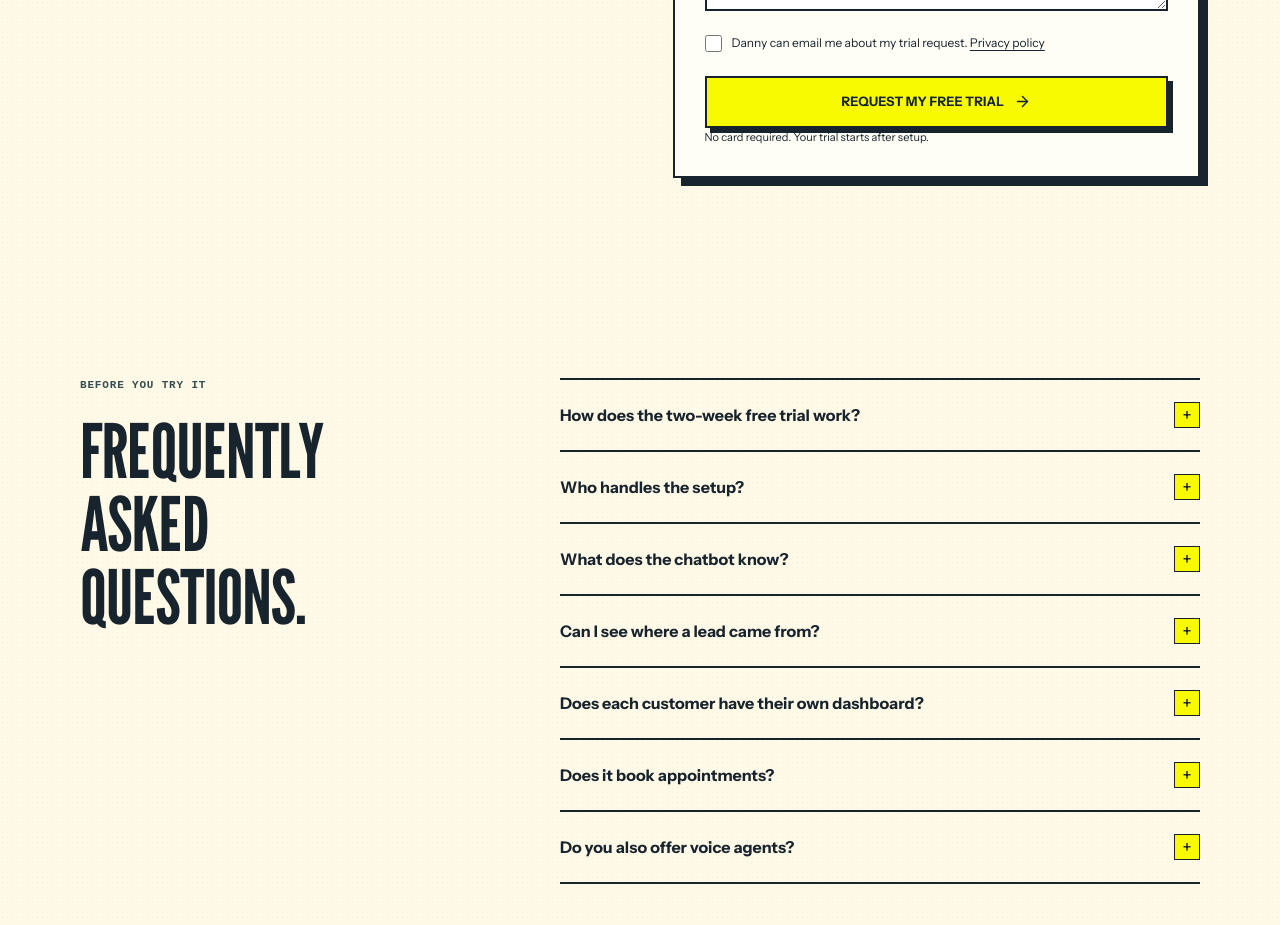
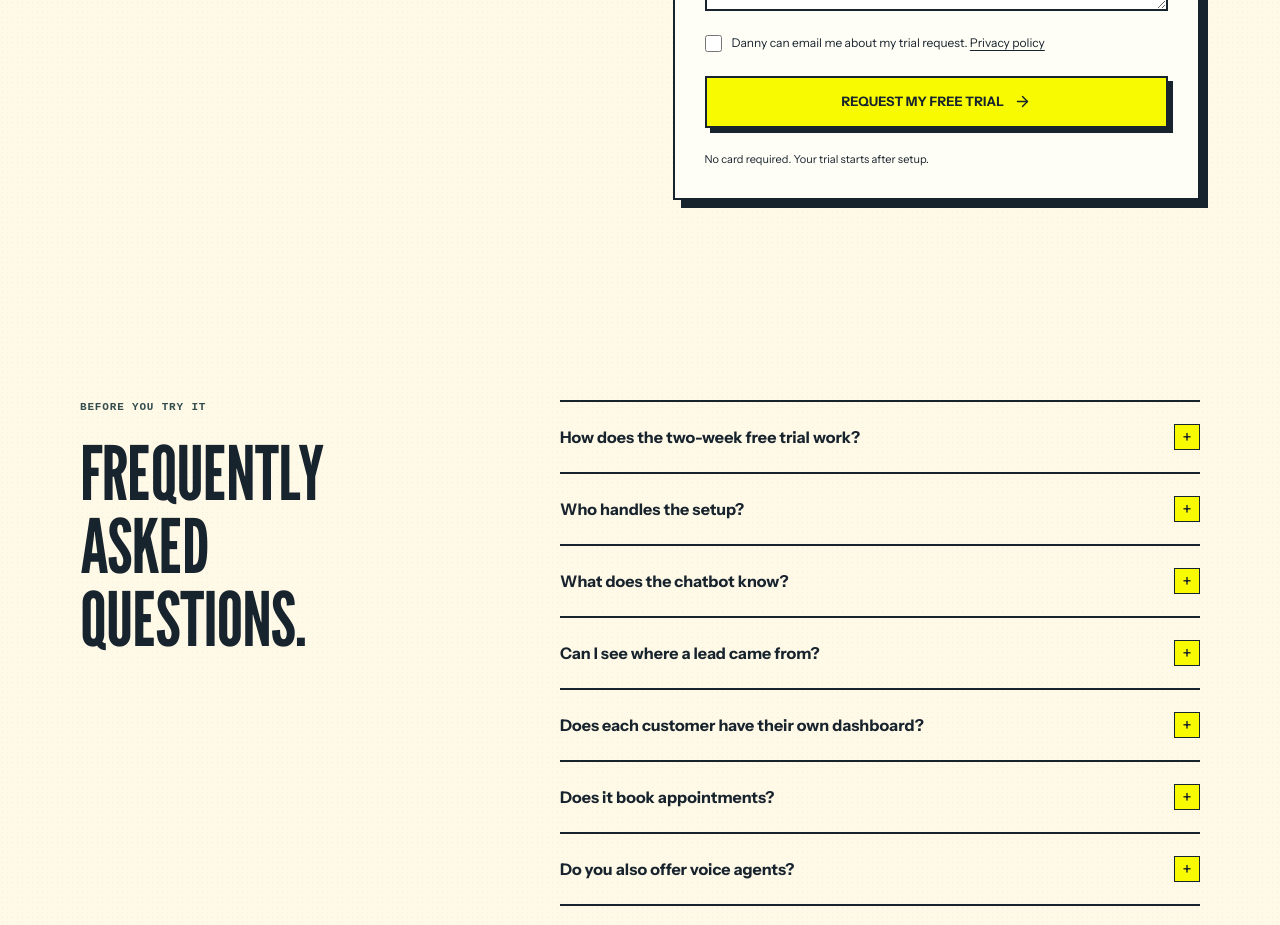
Before and after one commit to dannymsullivan/raleigh-lead-recovery, a Next.js app: page / in a window 1280 px wide. Shown: the part 9460-10385 px from the top of the page. Built offline with nearby package versions, Linux system fonts and the light colour scheme.

Commit message:
fix: restore spacing below trial form submit button

```diff
--- a/app/chatbot-sales.css
+++ b/app/chatbot-sales.css
@@ -253,7 +253,7 @@
 .trial-form a { text-decoration: underline; text-underline-offset: 3px; }
 .trial-form .rlr-button { width: 100%; }
 .trial-form .rlr-button:disabled { opacity: .6; cursor: wait; transform: none; }
-.trial-form-note { font-size: 11px; line-height: 1.7; margin-top: 18px; }
+.trial-form .trial-form-note { font-size: 11px; line-height: 1.7; margin: 22px 0 0; }
 .trial-form-error { padding: 12px; border: 1px solid #a7194d; background: #fff0f6; font-size: 13px; line-height: 1.7; margin-bottom: 20px; }
 .trial-form-success { background: #f7fa00; }
 .trial-form-success > p { font-size: 16px; line-height: 1.8; margin-bottom: 20px; }
```
